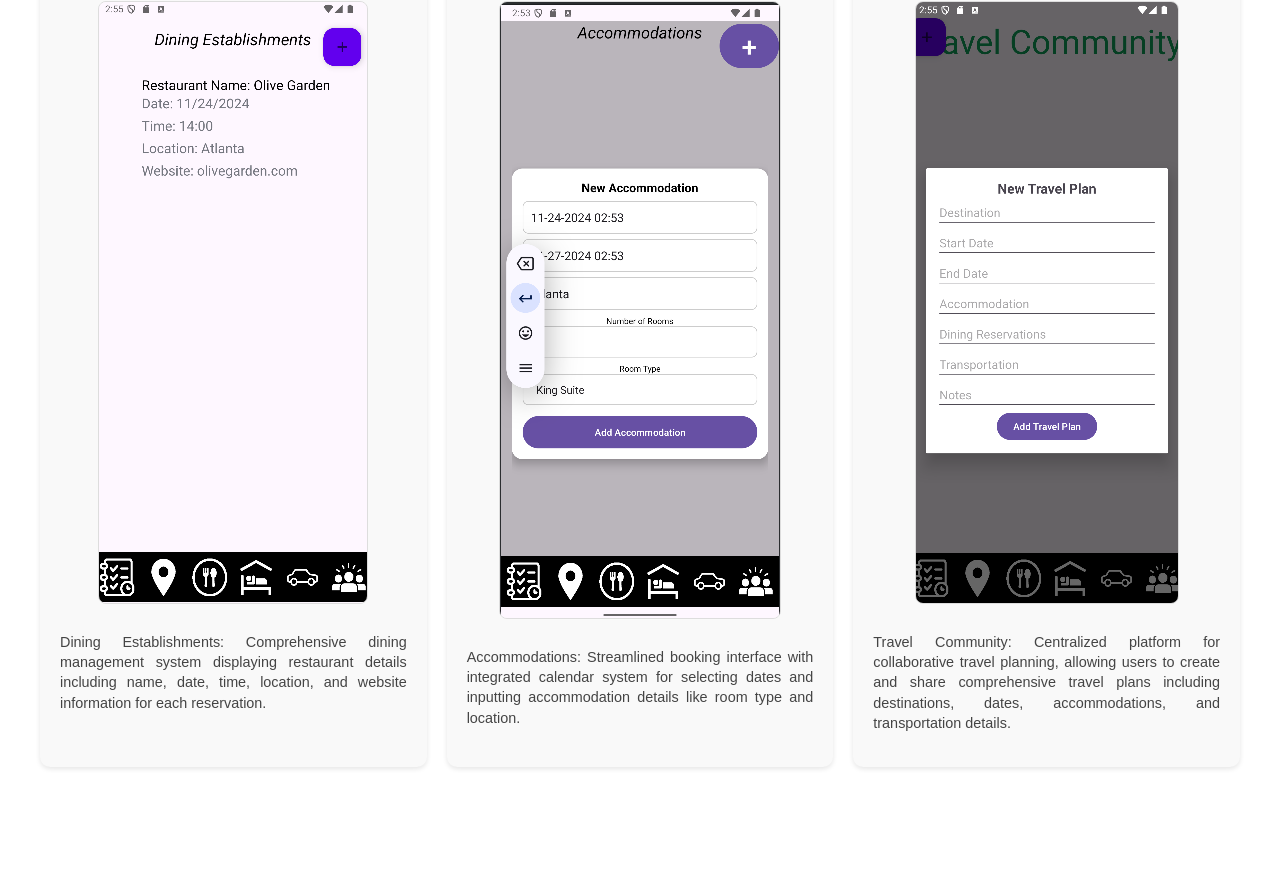
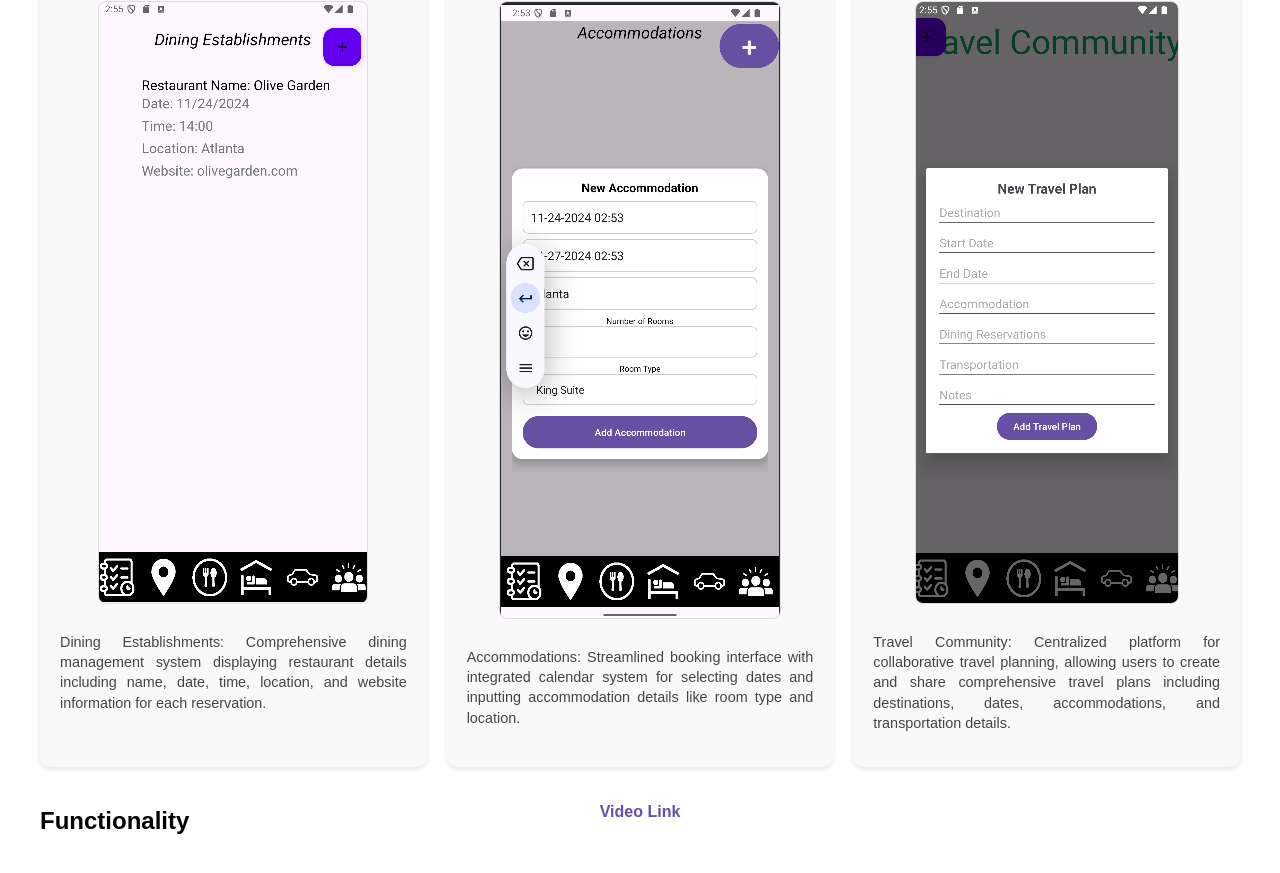
Before and after one commit to PranavViswanath/wandersync.github.io, a plain HTML site: page index.html in a window 1280 px wide. Shown: the part 3910-4783 px from the top of the page. Before the commit the page ends 4717 px from the top, so only its background shows below. Drawn offline with Linux system fonts and the light colour scheme.

Commit message:
adding functionality video

```diff
--- a/index.html
+++ b/index.html
@@ -143,6 +143,11 @@
             <p class="ui-description">Travel Community: Centralized platform for collaborative travel planning, allowing users to create and share comprehensive travel plans including destinations, dates, accommodations, and transportation details.</p>
         </div>
 
+        <h2>Functionality</h2>
+        <p style="text-align: center;">
+            <a href="#" style="color: #6750A4; text-decoration: none; font-weight: bold;">Video Link</a>
+        </p>
+
 
     </div>
 
```
